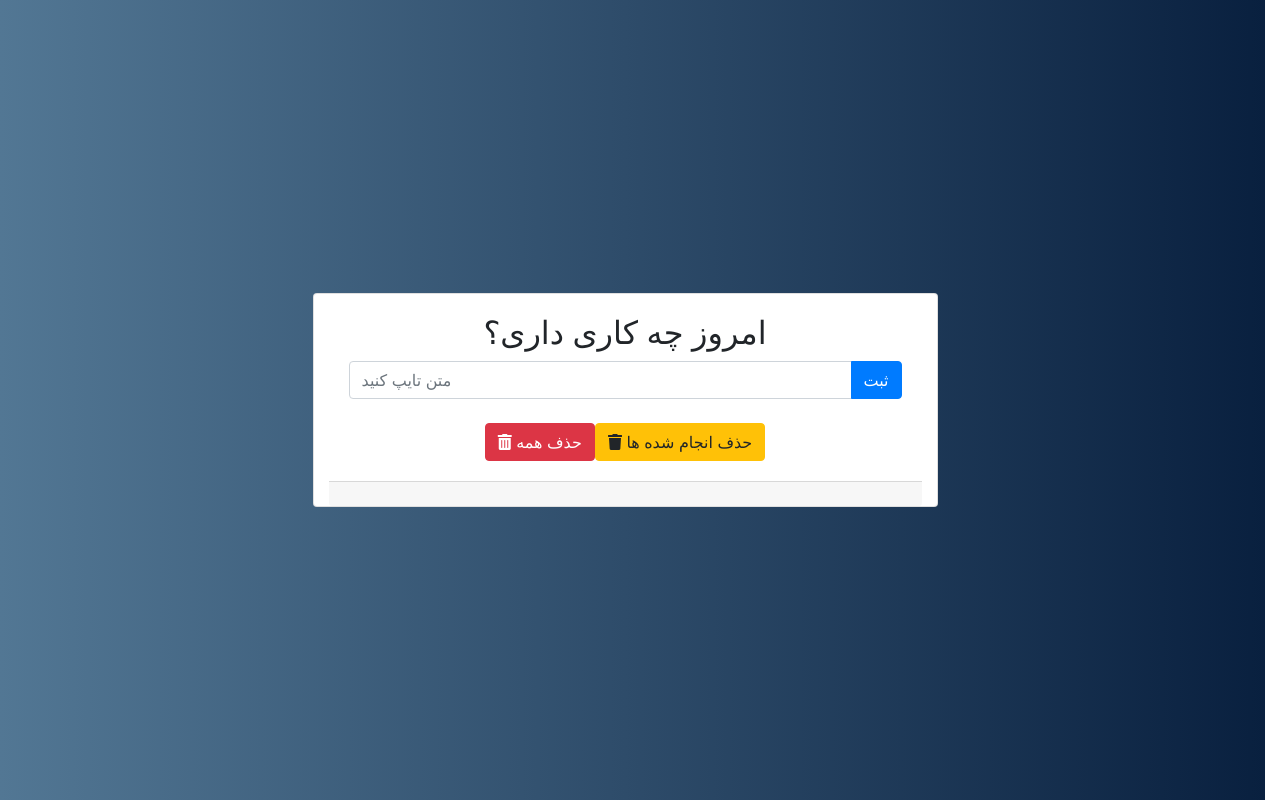
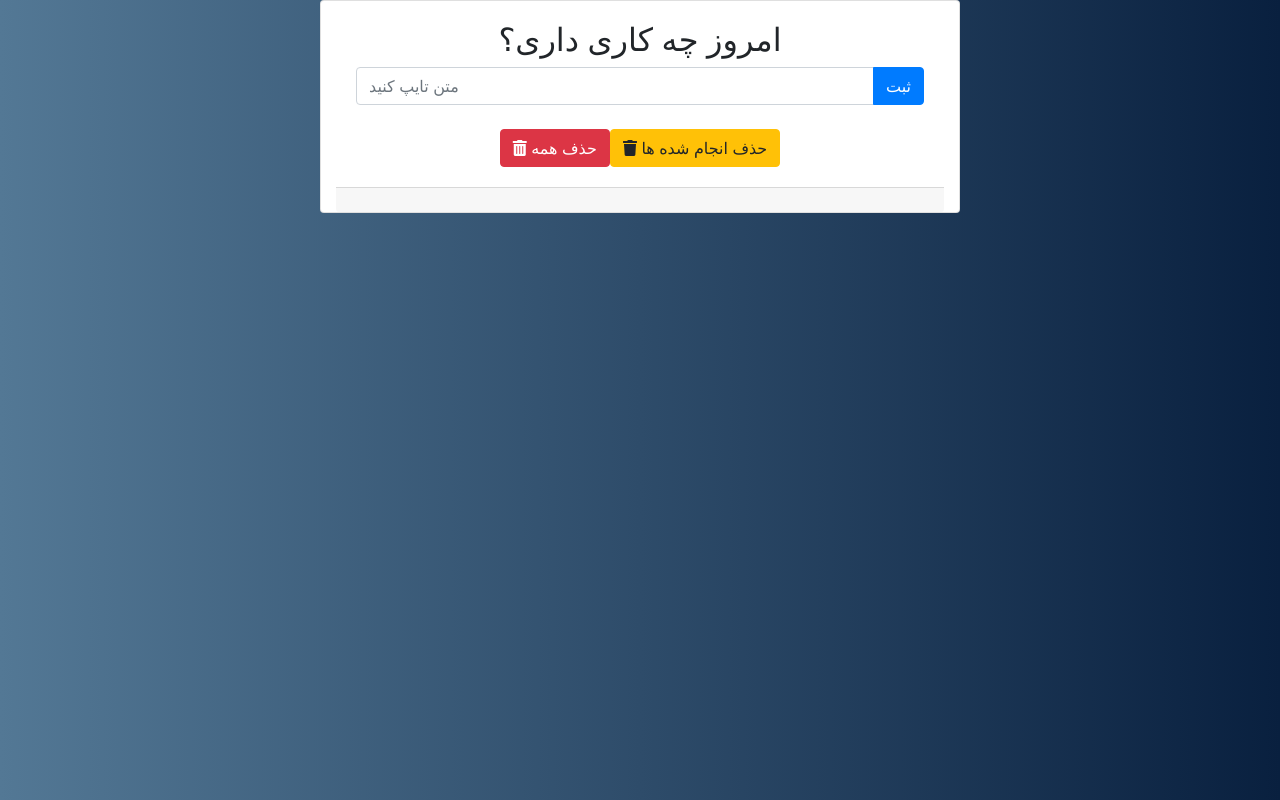
Before and after one commit to peymanahmadifar/youtubePython, a Django app: page /todo/ in a window 1280 px wide. Run offline with Django 3.2, Linux system fonts and the light colour scheme; data that the repository does not hold is empty; some libraries are stand-ins or nearby versions.

Commit message:
Update index.html

```diff
--- a/todo/templates/todo/index.html
+++ b/todo/templates/todo/index.html
@@ -21,7 +21,8 @@
     </style>
 </head>
 <body>
-<div class="container-fluid row justify-content-center text-center grad" id="wrapper">
+<div class="container-fluid text-center grad" id="wrapper">
+    <div class="row justify-content-center">
     <div class="card col-lg-6 col-md-12 col-sm-12" id="card">
         <div class="card-body">
             <h2>
@@ -67,5 +68,6 @@
         </div>
     </div>
 </div>
+    </div>
 </body>
 </html>
```
